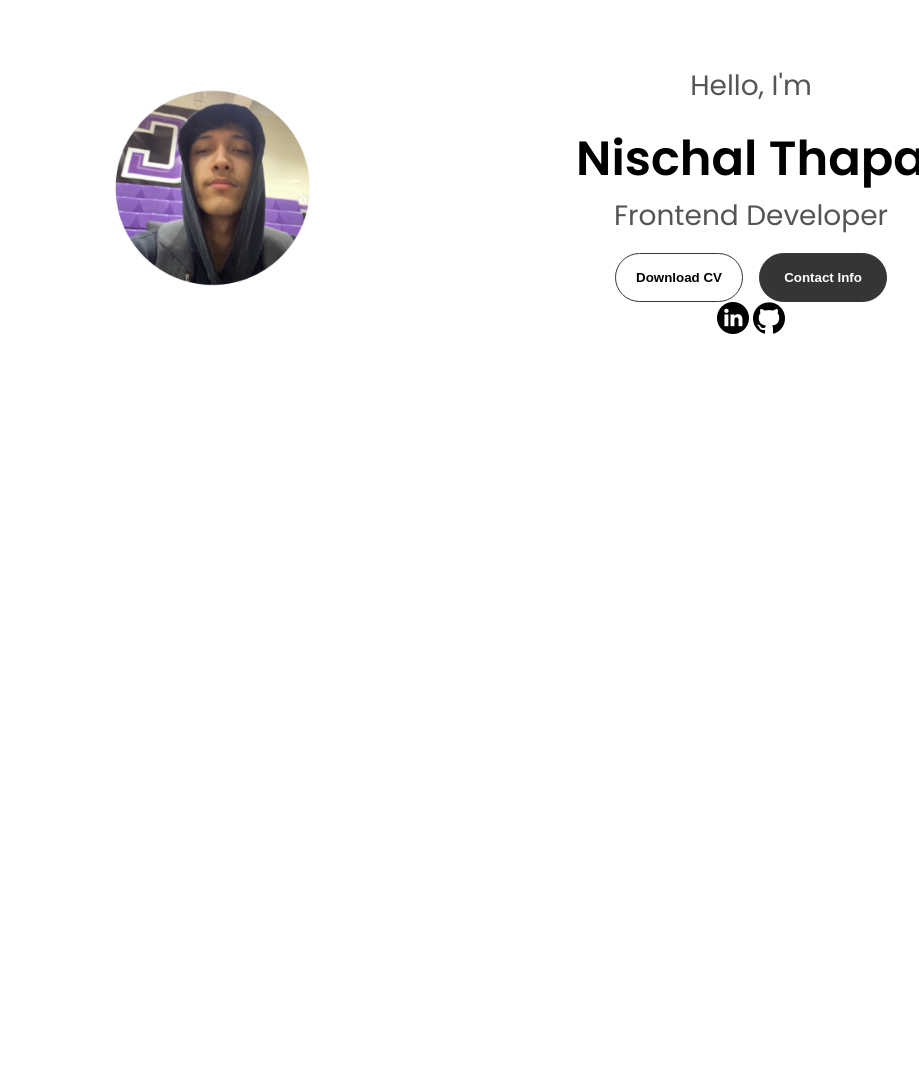
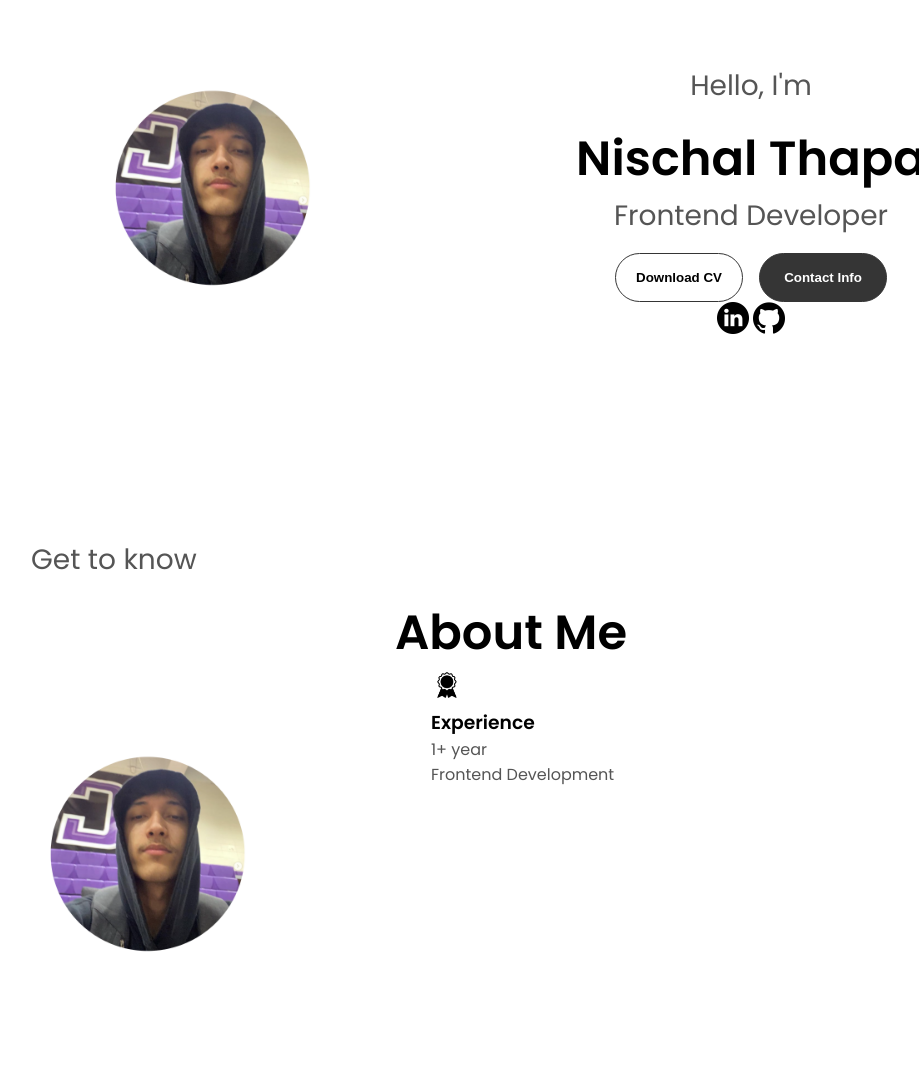
Before and after one commit to Nt-16/Protfolio-website, a plain HTML site: page index.html in a window 1280 px wide. Shown: the part 269-1341 px from the top of the page, without its empty margins (129-1048 px from the left). Before the commit the page ends 800 px from the top, so only its background shows below. Drawn offline with Linux system fonts and the light colour scheme.

Commit message:
about me section

```diff
--- a/index.html
+++ b/index.html
@@ -61,6 +61,35 @@
         </div>
     </section>
 
+    <!-- ABOUT SECTION -->
+     <section class="about">
+        <p class="section_text_p1">Get to know </p>
+        <h1 class="title">About Me</h1>
+        <div class="section-container">
+            <div class="section_pic-container">
+                <img src="/assets/profile_pic_1.png" alt="Profile picture" class="about-pic">
+            </div>
+            <div class="about-detail-container">
+                <div class="about-container">
+                    <div class="details-container">
+                        <img src="/assets/experience.png" alt="Experience icon" class="icon">
+                        <h3>Experience</h3>
+                        <p>1+ year <br> Frontend Development</p>
+                    </div>
+                </div>
+            </div>
+
+        </div>
+
+
+
+
+
+
+     </section>
+
+
+
 
 
 
```
